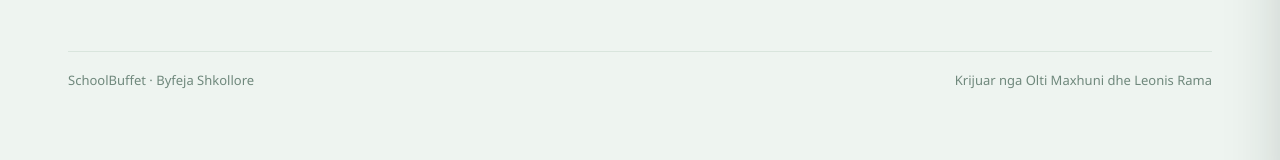
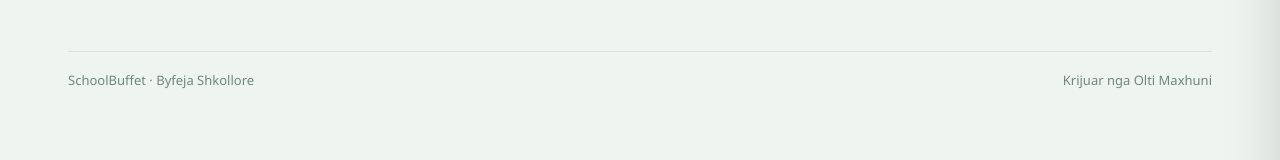
Before and after one commit to Maxhuni038/SCHOOLBUFFET, a plain HTML site: page Frontend/index.html in a window 1280 px wide. Shown: the part 596-756 px from the top of the page. Drawn offline with Linux system fonts and the light colour scheme; no server answers.

Commit message:
Show only Olti Maxhuni in the student footer credit

```diff
--- a/Frontend/index.html
+++ b/Frontend/index.html
@@ -100,7 +100,7 @@
 
   <footer class="foot-note">
     <span>SchoolBuffet · Byfeja Shkollore</span>
-    <span>Krijuar nga Olti Maxhuni dhe Leonis Rama</span>
+    <span>Krijuar nga Olti Maxhuni</span>
   </footer>
 </main>
 
```
